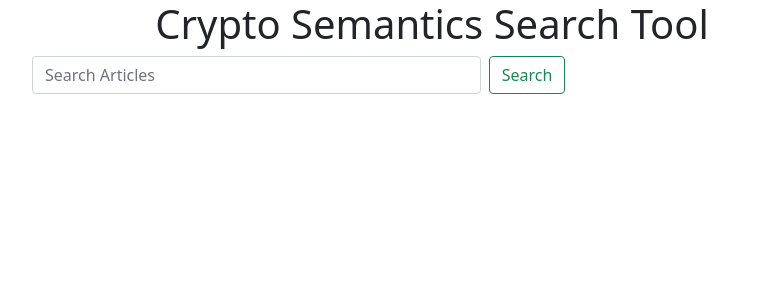
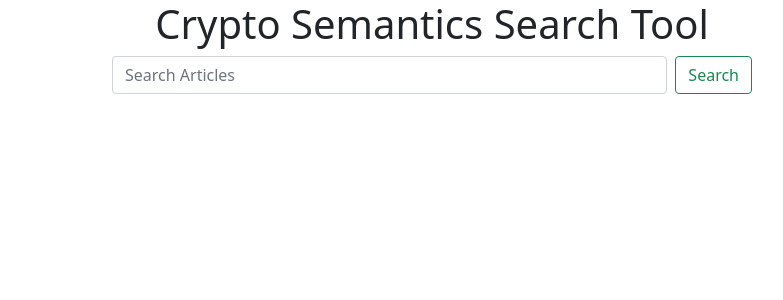
Before and after one commit to ossarioglu/SWE599, a Django app: page / in a window 1280 px wide. Shown: the top 300 px of the page, without its empty margins (208-991 px from the left). Run offline with Django 4.2, Linux system fonts and the light colour scheme; some libraries are stand-ins or nearby versions.

Commit message:
home layout

```diff
--- a/cryptosemantics/base/templates/base/home.html
+++ b/cryptosemantics/base/templates/base/home.html
@@ -16,25 +16,12 @@
 
 <h1 class="text-center"> Crypto Semantics Search Tool </h1>
 
-<div class="home-container">
-    <div>
-    </div>
-
-    <!-- This block shows the categories of services provided at the website
-        It's also used a seach option for filtering offerings in the category/-->
-    <div>
-        <!-- This is for Search bar. When user inputs data and press Enter, it triggers search query at homepage /-->
-        <div class="col-8">
-            <form class="d-flex " method="GET" action="{% url 'home' %}">
-                <input class="form-control me-2" type="text" name="q" placeholder="Search Articles" />
-                <button class="btn btn-outline-success" type="submit">Search</button>
-            </form>
-        </div>
-
-    </div>
-
-    <div>
-
+<div class="row">
+    <div class="col-sm-12 my-auto">
+        <form class="d-flex w-50 mx-auto" method="GET" action="{% url 'home' %}">
+            <input class="form-control me-2" type="text" name="q" placeholder="Search Articles" />
+            <button class="btn btn-outline-success" type="submit">Search</button>
+        </form>
     </div>
 </div>
 
```
